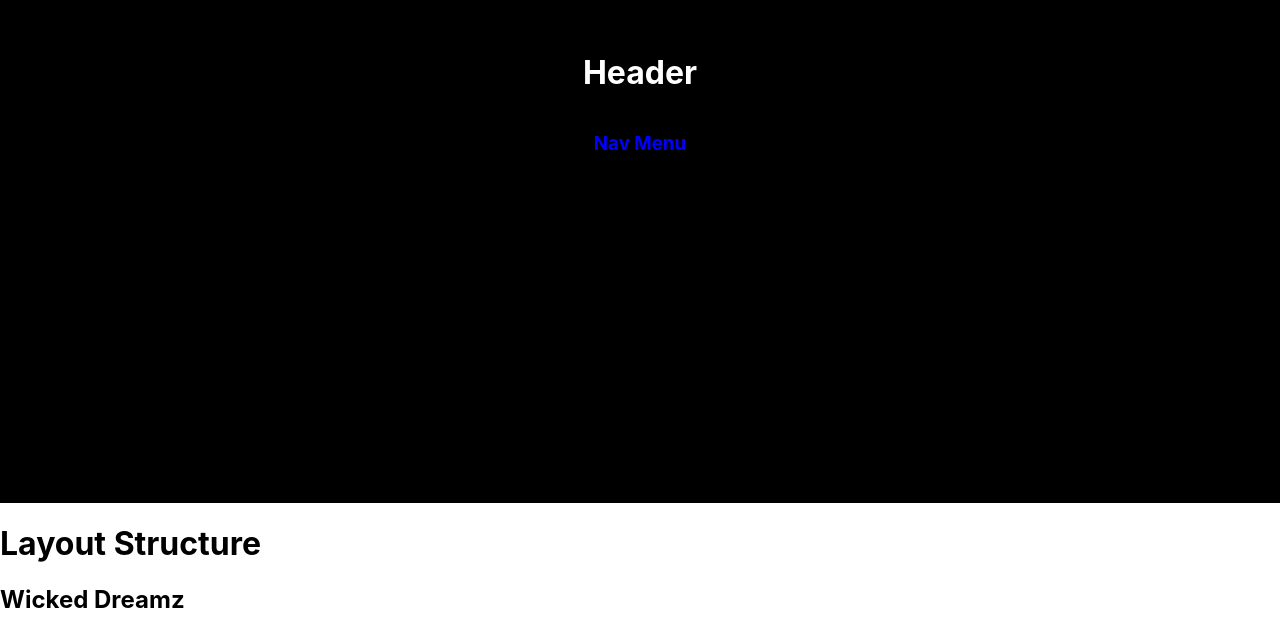
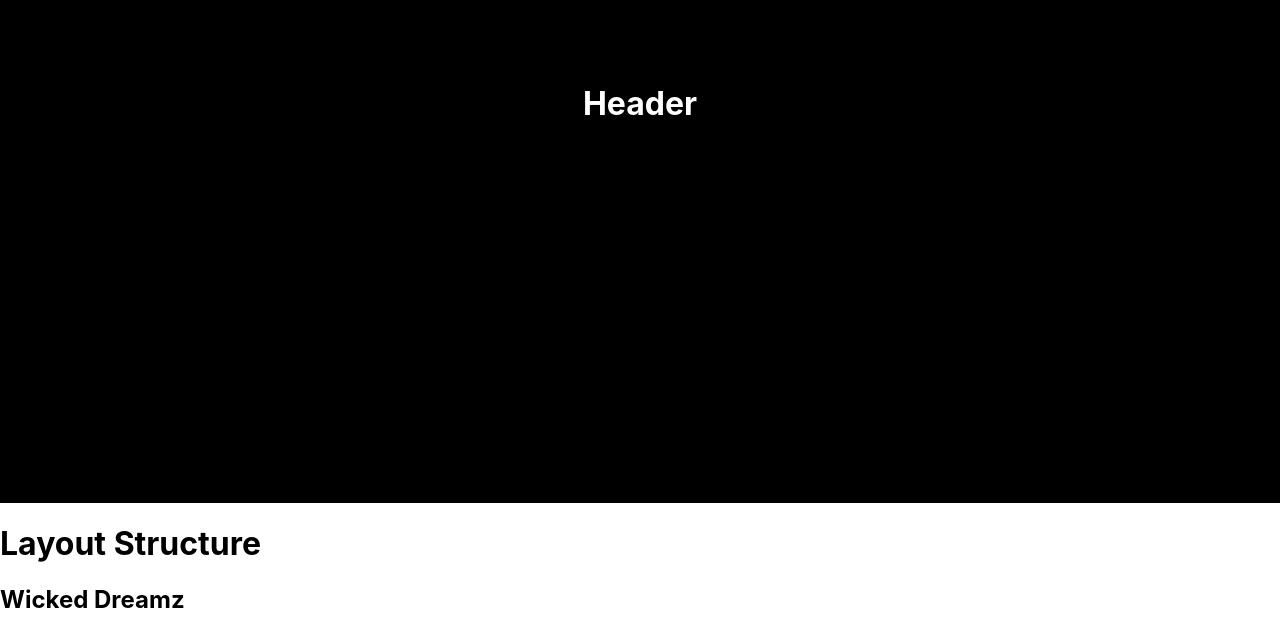
Before and after one commit to RayUchiha/wicked-dreamz-solutionz, a React (Create React App) app: page / in a window 1280 px wide. Shown: the part 297-931 px from the top of the page. Built offline with nearby package versions, Linux system fonts and the light colour scheme.

Commit message:
adjusting header component to accommodate nav_(modified Header.js)

```diff
--- a/src/components/Header/Header.js
+++ b/src/components/Header/Header.js
@@ -1,15 +1,16 @@
 import React, { Component } from 'react';
 import classes from './Header.module.css';
+import Navbar from '../Navigation/Navbar/Navbar';
 
 class Header extends Component {
 	render () {
 		return (
-			<header className={classes.Header}>
-				<h1>Header</h1>
-				<nav>
-					<h3>Nav Menu</h3>
-				</nav>
-			</header>
+			<div>
+				<Navbar />
+				<header className={classes.Header}>
+					<h1>Header</h1>
+				</header>
+			</div>
 		);
 	}
 }
```
